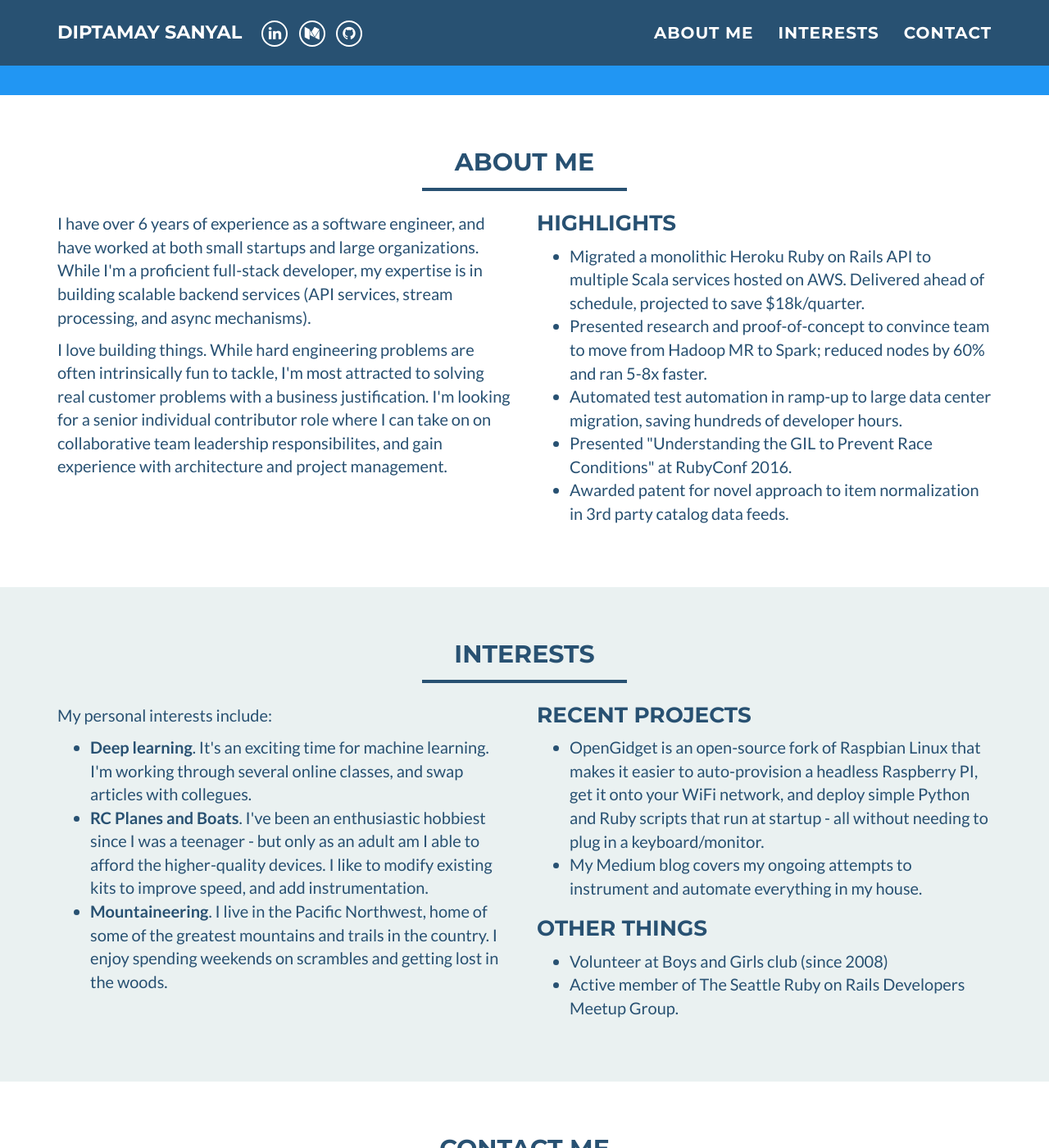
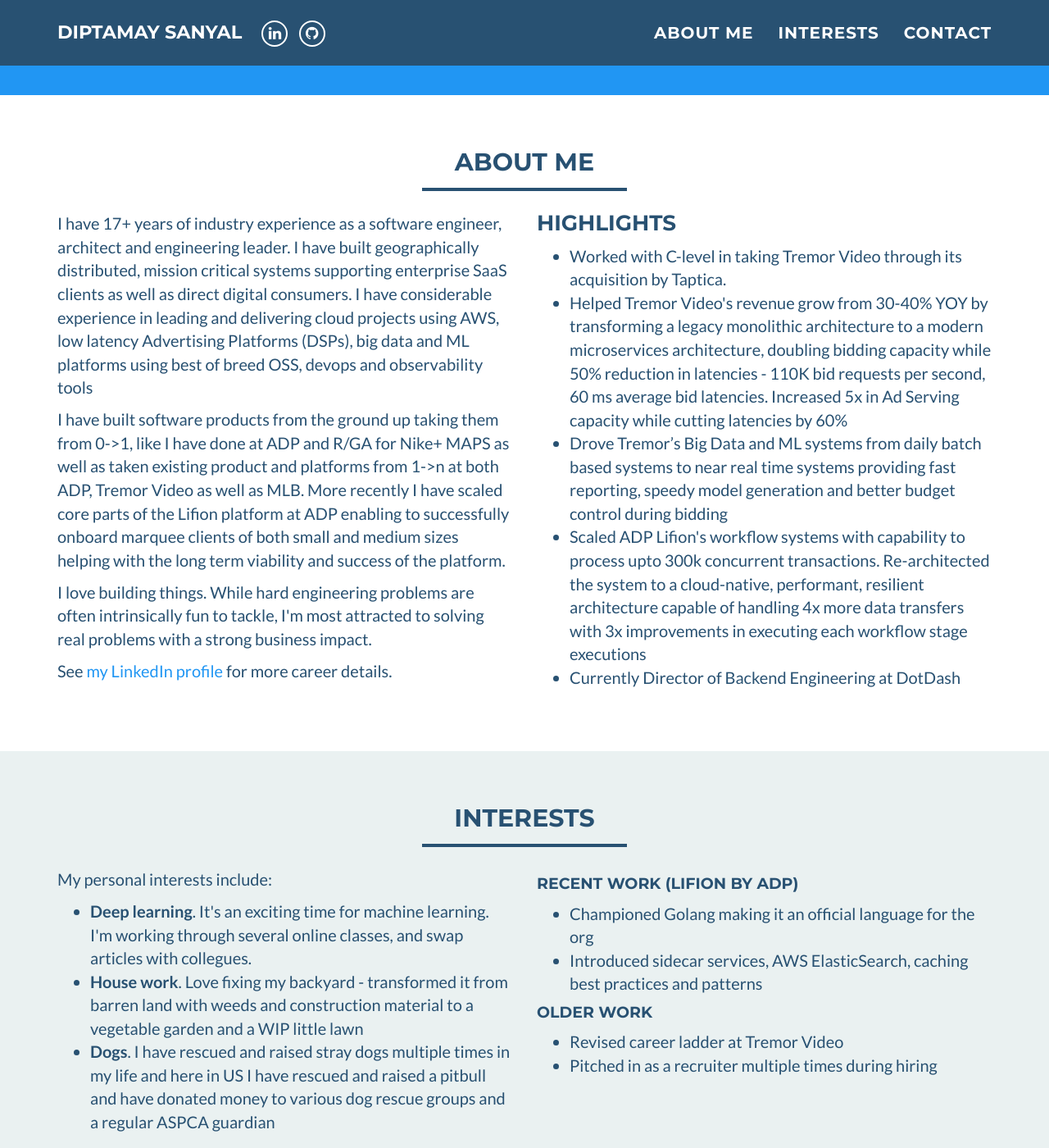
Before and after one commit to diptamay/diptamay.github.io, a Jekyll site: the page built from index.html, in a window 1280 px wide and 1400 px high, scrolled down 458 px. Shown: the whole window at 82% size. Built offline with Jekyll 4.4.1, drawn with Linux system fonts in a browser that asks for light colours.

Commit message:
Updated info

```diff
--- a/_config.yml
+++ b/_config.yml
@@ -11,8 +11,10 @@ baseurl:
 social:
   - title: linkedin
     url: https://www.linkedin.com/in/diptamay/
-  - title: medium
-    url: https://medium.com/@diptamay
+#  - title: medium
+#    url: https://medium.com/@diptamay
+#  - title: twitter
+#    url: https://twitter.com/diptamay
   - title: github
     url: https://github.com/diptamay
 
--- a/_includes/about_me.html
+++ b/_includes/about_me.html
@@ -9,36 +9,48 @@
     <div class="row">
 	    <div class="col-sm-6">
     		<p>
-            I have over 6 years of experience as a software engineer, and have worked
-            at both small startups and large organizations. While I'm a proficient full-stack
-            developer, my expertise is in building scalable backend services (API services, stream processing,
-            and async mechanisms).
+          I have 17+ years of industry experience as a software engineer, architect and engineering leader.
+          I have built geographically distributed, mission critical systems supporting enterprise SaaS clients as well as direct digital consumers.
+          I have considerable experience in leading and delivering cloud projects using AWS,
+          low latency Advertising Platforms (DSPs), big data and ML platforms using best of breed OSS, devops and observability tools
         </p>
         <p>
-           I love building things.
-           While hard engineering problems are often intrinsically fun to tackle,
-           I'm most attracted to solving real customer problems with a business justification.
-           I'm looking for a senior individual contributor role where I can take on on collaborative
-           team leadership responsibilites, and gain experience with
-           architecture and project management.
+          I have built software products from the ground up taking them from 0->1, like I have done at
+          ADP and R/GA for Nike+ MAPS as well as taken existing product and platforms from 1->n at both ADP, Tremor Video as well as MLB.
+
+          More recently I have scaled core parts of the Lifion platform at ADP enabling to successfully
+          onboard marquee clients of both small and medium sizes helping with the long term viability
+          and success of the platform.
+        </p>
+        <p>
+          I love building things. While hard engineering problems are often intrinsically fun to tackle,
+          I'm most attracted to solving real problems with a strong business impact.
+        </p>
+        <p>
+          See <a href=https://www.linkedin.com/in/diptamay>my LinkedIn profile</a> for more career details.
         </p>
       </div>
 	    <div class="col-sm-6">
 		    <h3 style="margin-top:0;">Highlights</h3>
 		    <ul>
     			<li>
-            Migrated a monolithic Heroku Ruby on Rails API to multiple Scala
-            services hosted on AWS. Delivered ahead of schedule, projected to save $18k/quarter.
+            Worked with C-level in taking Tremor Video through its acquisition by Taptica.
     			</li>
           <li>
-            Presented research and proof-of-concept to convince team to move from Hadoop MR to Spark; reduced nodes by 60% and ran 5-8x faster.
+            Helped Tremor Video's revenue grow from 30-40% YOY by transforming a legacy monolithic architecture to a modern microservices architecture,
+            doubling bidding capacity while 50% reduction in latencies - 110K bid requests per second, 60 ms average bid latencies.
+            Increased 5x in Ad Serving capacity while cutting latencies by 60%
+          </li>
           <li>
-            Automated test automation in ramp-up to large data center migration, saving hundreds of developer hours.
-    			<li>
-            Presented "Understanding the GIL to Prevent Race Conditions" at RubyConf 2016.
+            Drove Tremor’s Big Data and ML systems from daily batch based systems to near real time systems providing fast reporting, speedy model generation
+            and better budget control during bidding
+          </li>
+          <li>
+            Scaled ADP Lifion's workflow systems with capability to process upto 300k concurrent transactions. Re-architected the system to a cloud-native,
+            performant, resilient architecture capable of handling 4x more data transfers with 3x improvements in executing each workflow stage executions
     			</li>
     			<li>
-            Awarded patent for novel approach to item normalization in 3rd party catalog data feeds.
+            Currently Director of Backend Engineering at DotDash
     			</li>
 		    </ul>
 	    </div>
--- a/_includes/interests.html
+++ b/_includes/interests.html
@@ -13,36 +13,37 @@
 				</p>
 				<ul>
 					<li>
-				 <b>Deep learning</b>. It's an exciting time for machine learning. I'm working through several online classes, and swap articles with collegues.
+						<b>Deep learning</b>. It's an exciting time for machine learning. I'm working through several online
+						classes, and swap articles with collegues.
 					</li>
 					<li>
-				  <b>RC Planes and Boats</b>. I've been an enthusiastic hobbiest since I was a teenager - but only as an adult am I able to afford the higher-quality
-          devices. I like to modify existing kits to improve speed, and add instrumentation.
+						<b>House work</b>. Love fixing my backyard - transformed it from barren land with weeds and construction
+						material to a vegetable garden and a WIP little lawn
 					</li>
 					<li>
-				  <b>Mountaineering</b>. I live in the Pacific Northwest, home of some of the greatest mountains and trails in the country. I enjoy spending weekends
-          on scrambles and getting lost in the woods.
+						<b>Dogs</b>. I have rescued and raised stray dogs multiple times in my life and here in US I have rescued
+						and raised a pitbull and have donated money to various dog rescue groups
+						and a regular ASPCA guardian
 					</li>
 				</ul>
 			</div>
 			<div class="col-sm-6">
-      <h3 style="margin-top:0">Recent Projects</h3>
+				<h4>Recent Work (Lifion by ADP)</h4>
 				<ul>
 					<li>
-          OpenGidget is an open-source fork of Raspbian Linux that makes it easier to auto-provision a headless Raspberry PI,
-          get it onto your WiFi network, and deploy simple Python and Ruby scripts that run at startup - all without needing to plug in a keyboard/monitor.
+						Championed Golang making it an official language for the org
 					</li>
 					<li>
-          My Medium blog covers my ongoing attempts to instrument and automate everything in my house.
+						Introduced sidecar services, AWS ElasticSearch, caching best practices and patterns
 					</li>
 				</ul>
-  		    <h3>Other Things</h3>
+				<h4 style="margin-top:0">Older work</h4>
 				<ul>
 					<li>
-           Volunteer at Boys and Girls club (since 2008)
+						Revised career ladder at Tremor Video
 					</li>
 					<li>
-  			  Active member of The Seattle Ruby on Rails Developers Meetup Group.
+						Pitched in as a recruiter multiple times during hiring
 					</li>
 				</ul>
 			</div>
```
Lines whose indentation alone changed are shown as unchanged.
